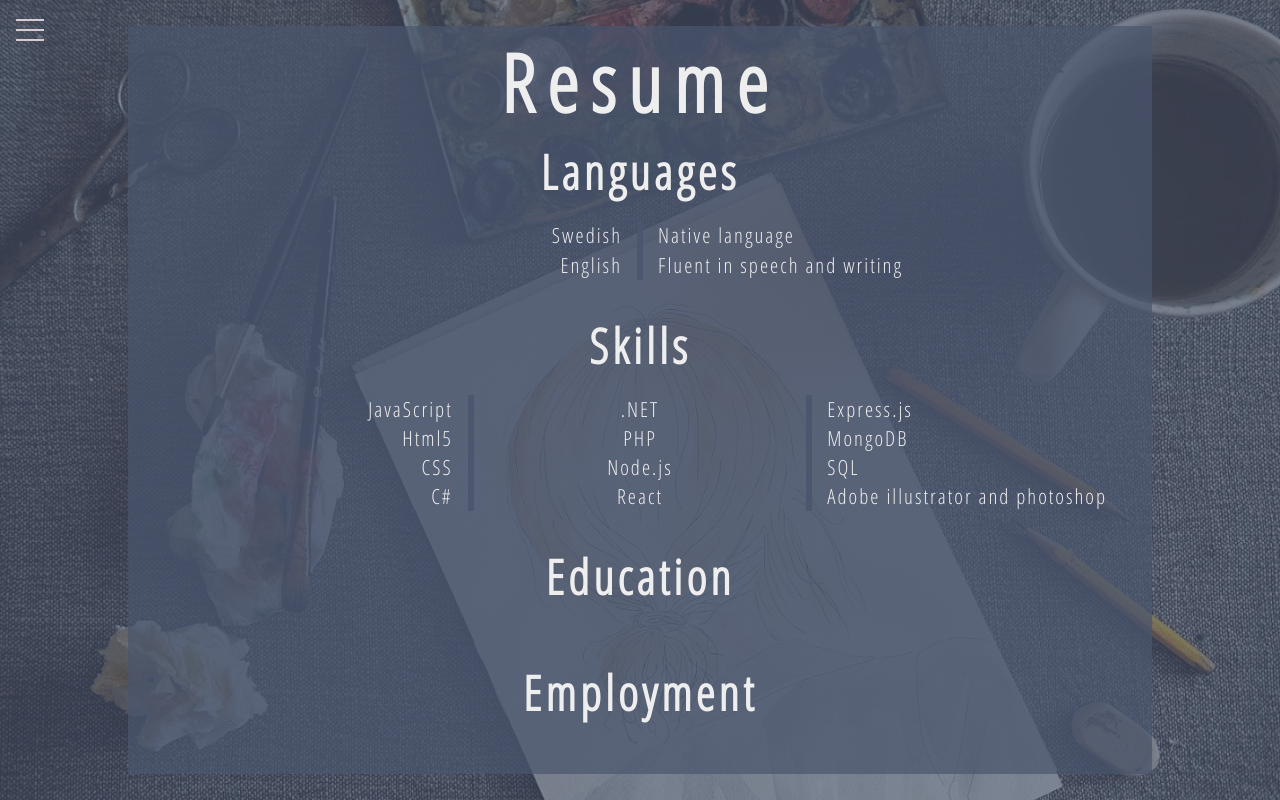
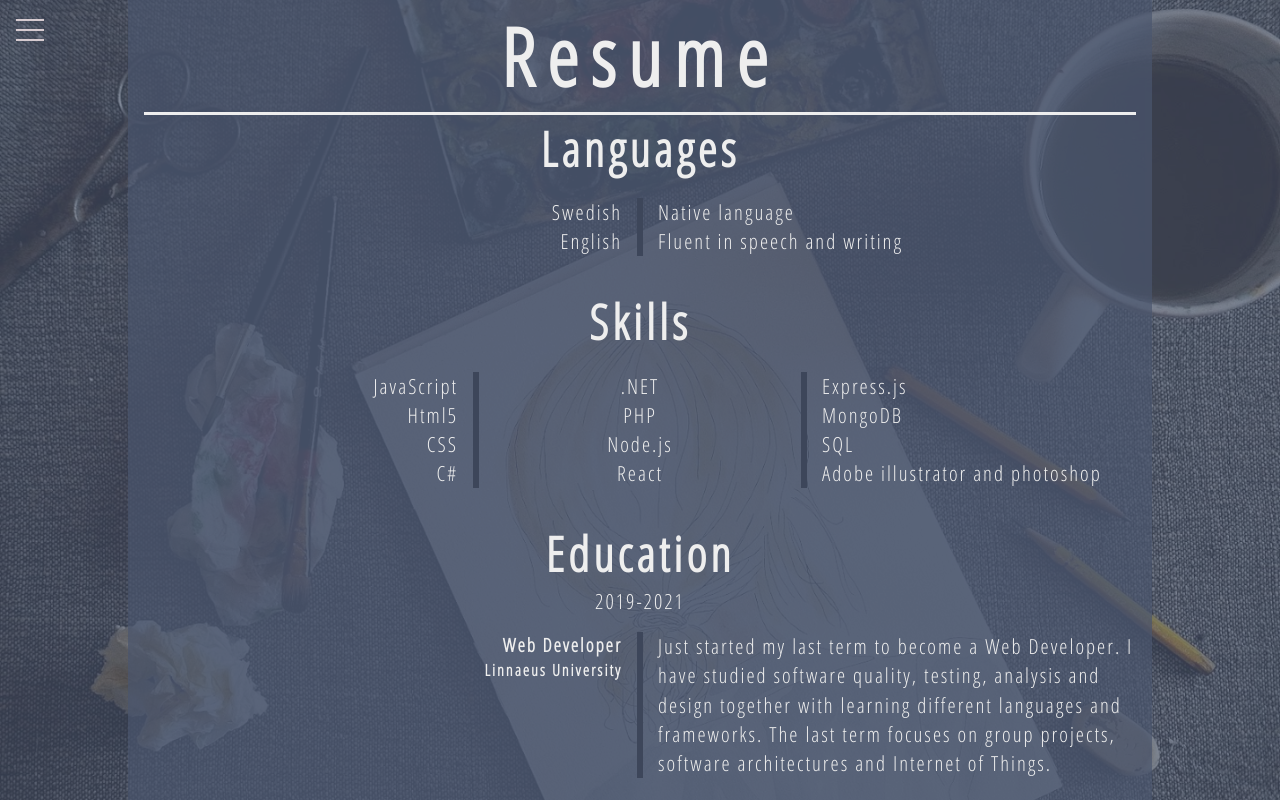
Before and after one commit to pg222jx/portfolio, a React (Create React App) app: page /resume in a window 1280 px wide. Built offline with nearby package versions, Linux system fonts and the light colour scheme.

Commit message:
Adding info to resume

```diff
--- a/src/App.css
+++ b/src/App.css
@@ -1,6 +1,7 @@
 :root {
   --primary-color: rgba(75, 86, 110, 0.70);
   --overlay-color: rgba(75, 86, 110, 0.95);
+  --divider-color: rgb(61, 70, 90);
   --primaryBackground-color: #222938;
   --menu-speed: 0.85s;
   --primary-font: Light;
@@ -397,29 +398,33 @@ a {
   text-align: right;
   padding-right: 15px;
   border-right: solid;
-  border-color: var(--overlay-color);
-  border-radius: 5px 0 0 5px;
+  border-color: var(--divider-color);
 }
 
 .right {
   text-align: left;
   padding-left: 15px;
   border-left: solid;
-  border-color: var(--overlay-color);
-  border-radius: 0 5px 5px 0;
+  border-color: var(--divider-color);
 }
 
 .middle {
   text-align: center;
   border-left: solid;
   border-right: solid;
-  border-color: var(--overlay-color);
+  border-color: var(--divider-color);
 }
 
 .resume {
   background-color: var(--primary-color);
   overflow:  auto;
   width: 80vw;
+  padding-left: 1rem;
+  padding-right: 1rem;
+}
+
+.resumeTitle {
+  border-bottom: solid;
 }
 
 /*
--- a/src/components/Resume.jsx
+++ b/src/components/Resume.jsx
@@ -5,11 +5,9 @@ class Resume extends Component {
 
     render() {
         return (
-            // <header className="resume">
             <div className="container showcase-inner">
-
                 <div className="resume">
-                <h1>Resume</h1>
+                <h1 className="resumeTitle">Resume</h1>
               <h2>Languages</h2>
               <div className="row">
                 <div className="column left">
@@ -45,19 +43,58 @@ class Resume extends Component {
               </div>
 
               <h2>Education</h2>
+              <p>2019-2021</p>
               <div className="row">
-                <div className="column left"></div>
-                <div className="column right"></div>
+                <div className="column left">
+                  <h3>Web Developer</h3>
+                  <h4>Linnaeus University</h4>
+                </div>
+                <div className="column right">
+                <p>Just started my last term  to become  a Web Developer.
+                  I have studied software quality, testing,  analysis and design together with learning different languages and frameworks.
+                  The last term focuses on  group projects, software architectures and Internet of Things.</p>
+                </div>
+              </div>
+
+              <p>2013-2014</p>
+              <div className="row">
+                <div className="column left">
+                  <h3>Literary Studies</h3>
+                  <h4>Gothenburg University</h4>
+                </div>
+                <div className="column right">
+                <p>What can literature tell us about people's thoughts and conditions throughout history? Why do certain texts live on, and how do you really determine what is good literature?
+                We immersed ourselves in literary classics and at the same time problematized the concept of classics and questions about canon and literary history writing.
+                </p>
+                </div>
               </div>
 
               <h2>Employment</h2>
+              <p>2017-PRESENT</p>
               <div className="row">
-                <div className="column left"></div>
-                <div className="column right"></div>
+                <div className="column left">
+                  <h3>Optician assistant</h3>
+                  <h4>Synsam</h4>
+                </div>
+                <div className="column right">
+                  <p>To be good in this job you need to have skills in customer service as well as have a huge understanding of the technical aspects of optics.
+                    You need to take this knowledge and present it to customers with patience.
+                    I made decisions together with the opticians every day to make sure that how the optic should work and how the customer feels are both equally measured. </p>
+                </div>
+              </div>
+
+              <p>2011-2017</p>
+              <div className="row">
+                <div className="column left">
+                  <h3>Seller, Barista</h3>
+                  <h4>Jeans Company, Espresso House & Nöjds Confectionery</h4>
+                </div>
+                <div className="column right">
+                <p>Stress resistance, customer service and always a smile on my face.</p>
+                </div>
               </div>
               </div>
             </div>
-          // </header>
         )
     }
 }
```
